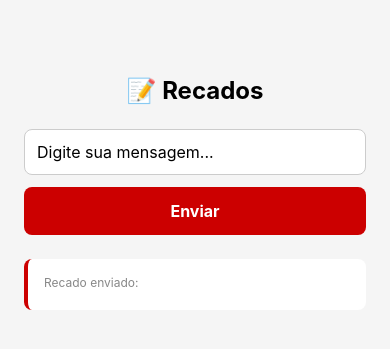
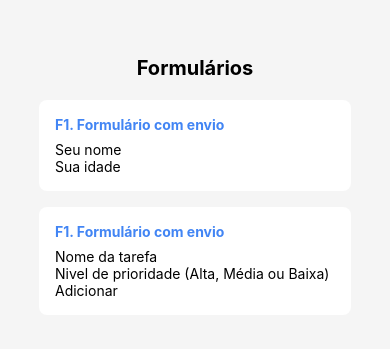
Before and after one commit to Jimenez-1503/MOBILE-first-app, a React Native app: screen / in a window 390 px wide. Shown: the part 229-578 px from the top of the page. Built offline with nearby package versions, Linux system fonts and the light colour scheme.

Commit message:
subindo materiais

```diff
--- a/src/App.js
+++ b/src/App.js
@@ -1,20 +1,16 @@
 
 import { StyleSheet, Text, View } from 'react-native';
-import Exercico1 from './Prova - Pedro Jimenez/ex-01';
-import Exercicio02 from './Prova - Pedro Jimenez/ex-02';
-import Exercicio07 from './Lista-2 (FlexBox e ViewComponent)/exercicio-7';
-import Exercicio6  from './Lista-2 (FlexBox e ViewComponent)/exercicio-6';
-import Exercicio08 from './Lista-2 (FlexBox e ViewComponent)/exercicio-8';
-import Exercicio09 from './Lista-2 (FlexBox e ViewComponent)/exercicio-9';
 import ContadorExemplo from './hooks/useState-exemplo';
 import TelaDeLogin from './hooks/useRef-exemplo';
 import TelaMoeda from './hooks/useEffect-exemplo';
 import Recados from './hooks/exercicio-1';
+import FormularioExemplo from './txt_input/formulario-exemplo';
+import FormularioExemplos from './txt_input/formulario-exemplo';
 
 export default function App() {
   return (
     <View style={styles.container}>
-      <Recados/>
+      <FormularioExemplos/>
     </View>
   );
 }
--- a/src/hooks/exercicio-1.js
+++ b/src/hooks/exercicio-1.js
@@ -101,10 +101,10 @@ export default function Recados() {
         Dica: use a renderização condicional
           {recadoEnviado !== '' && (...)}
       */}
-      {handleEnviar !== "" && (
+      {recado !== "" && (
          <View style={styles.resultado}>
             <Text style={styles.label}>Recado enviado:</Text>
-            <Text style={styles.recado}>{handleEnviar}</Text>
+            <Text style={styles.recado}>{recado}</Text>
         </View>
       )}
 
@@ -135,7 +135,7 @@ const styles = StyleSheet.create({
     marginBottom: 12,
   },
   botao: {
-    backgroundColor: '#cc0000',
+    backgroundColor: '#2800ef',
     padding: 14,
     borderRadius: 8,
     alignItems: 'center',
@@ -151,7 +151,7 @@ const styles = StyleSheet.create({
     borderRadius: 8,
     padding: 16,
     borderLeftWidth: 4,
-    borderLeftColor: '#cc0000',
+    borderLeftColor: '#0026ff',
   },
   label: {
     fontSize: 12,
--- /dev/null
+++ b/src/txt_input/formulario-exemplo.js
@@ -0,0 +1,125 @@
+import { useState } from "react"
+import { Alert, Text, TextInput, View, TouchableOpacity, StyleSheet } from "react-native"
+
+export default function FormularioExemplos(){
+
+    const [nome, setNome] = useState("")
+    const [idade, setIdade] = useState("")
+
+    const [tarefa, setTarefa]= useState("")
+    const [prioridade, setPrioridade] = useState("")
+
+    function handleEnviar(){
+        console.log("Nome:", nome, "Idade:", idade)
+        setNome("");
+        setIdade("");
+    }
+
+    function handleAdicionar(){
+        if(tarefa.trim() === ""){
+            Alert.alert("Atenção,", "O nome da tarefa não pode ser vazia")
+            return
+        }
+        setTarefa("")
+        setPrioridade("")
+    }
+
+    return(
+
+        <View style={styles.container}>
+            <Text style={styles.titulo}>Formulários</Text>
+            <View style={styles.exemplo}>
+                <Text style={styles.subtitulo}>F1. Formulário com envio</Text>
+                <TextInput
+                styles={styles.input}
+                value={nome}
+                onChangeText={setNome}
+                placeholder="Seu nome"
+                />
+
+                <TextInput
+                styles={styles.input}
+                value={idade}
+                onChangeText={setIdade}
+                placeholder="Sua idade"
+                keyboardType="numeric"
+                />
+                <TouchableOpacity styles={styles.botao} onPress={handleAdicionar}/>
+            </View>
+
+            <View style={styles.exemplo}>
+                <Text style={styles.subtitulo}>F1. Formulário com envio</Text>
+                <TextInput
+                styles={styles.input}
+                value={tarefa}
+                onChangeText={setTarefa}
+                placeholder="Nome da tarefa"
+                />
+
+                <TextInput
+                styles={styles.input}
+                value={prioridade}
+                onChangeText={setPrioridade}
+                placeholder="Nivel de prioridade (Alta, Média ou Baixa)"
+                />
+
+                <TouchableOpacity styles={styles.botao} onPress={handleAdicionar}>
+                    <Text>Adicionar</Text>
+                </TouchableOpacity>
+            </View>
+        </View>
+    )
+}
+
+const styles = StyleSheet.create({
+  // Main container: Centers items and provides a light background
+  container: {
+    flex: 1,
+    justifyContent: "center",
+    alignItems: "center",
+    backgroundColor: "#f5f5f5",
+  },
+
+  titulo: {
+    fontSize: 20,
+    fontWeight: "bold",
+    marginBottom: 20,
+  },
+
+  subtitulo: {
+    fontSize: 14,
+    fontWeight: "bold",
+    color: "#4285f4",
+    marginBottom: 8,
+  },
+
+  exemplo: {
+    width: "80%",
+    padding: 16,
+    marginBottom: 16,
+    backgroundColor: "#fff",
+    borderRadius: 8,
+  },
+
+  input: {
+    borderWidth: 1,
+    borderColor: "#ddd",
+    borderRadius: 8,
+    padding: 12,
+    marginBottom: 8,
+  },
+
+  botao: {
+    backgroundColor: "#4285f4",
+    padding: 12,
+    borderRadius: 8,
+    alignItems: "center",
+    marginTop: 4,
+  },
+
+  textoBotao: {
+    color: "#fff",
+    fontWeight: "bold",
+  }
+
+});
```
Also changed, not shown: src/txt_input/exercicio-1.js (added, +57 -0 lines), src/flat-list/flatlist-exemplo.js (added).
